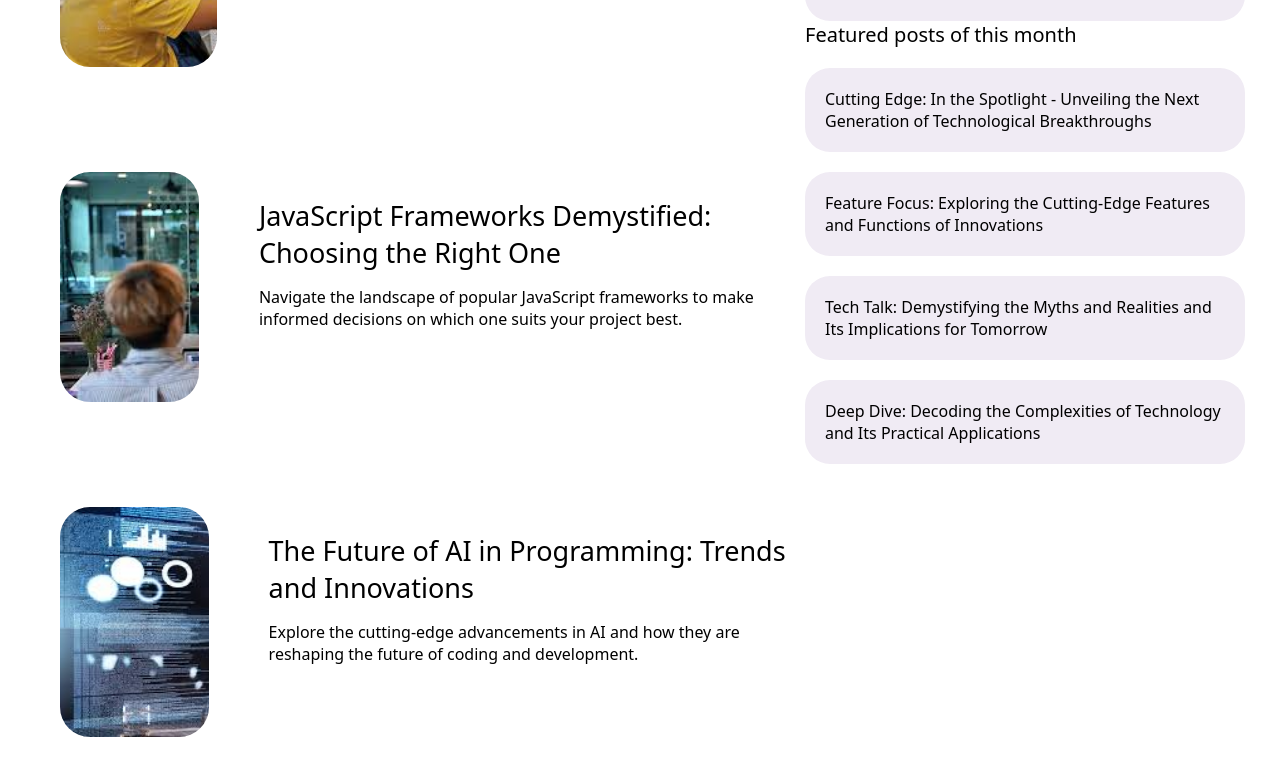
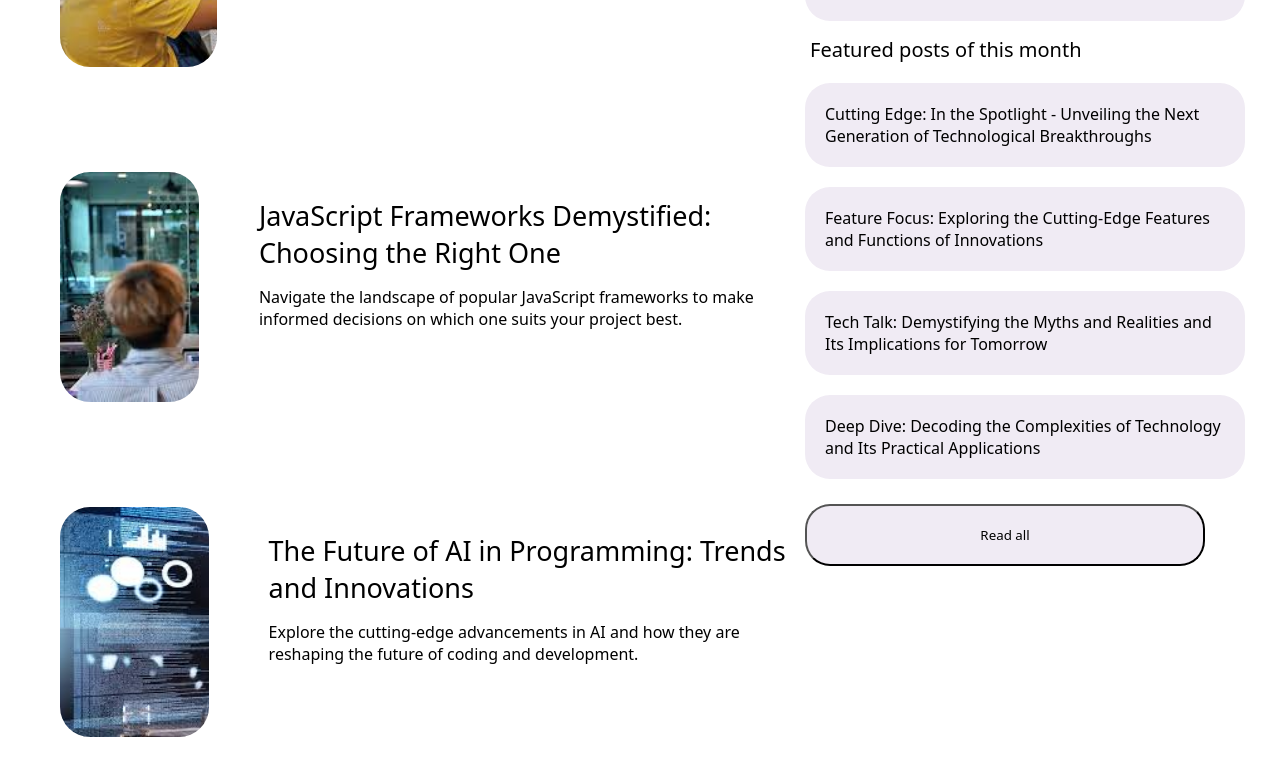
Before and after one commit to kritzxd8/coders-community, a plain HTML site: page blogs.html in a window 1280 px wide. Shown: the part 574-1337 px from the top of the page. Drawn offline with Linux system fonts and the light colour scheme.

Commit message:
blog page added

```diff
--- a/blogs.css
+++ b/blogs.css
@@ -132,6 +132,8 @@ project by section */
 
 .featured-posts-heading{
     font-size: 20px;
+    padding-left: 5px;
+    margin-top: 15px;
     margin-bottom: 15px;
 }
 
--- a/blogs.html
+++ b/blogs.html
@@ -77,6 +77,9 @@
                     for Tomorrow</p>
                 <p class="featured-posts-layout project">Deep Dive: Decoding the Complexities of Technology and Its Practical
                     Applications</p>
+                <button class="featured-posts-layout project">Read all</button>
+
+
             </div>
 
         </div>
```
